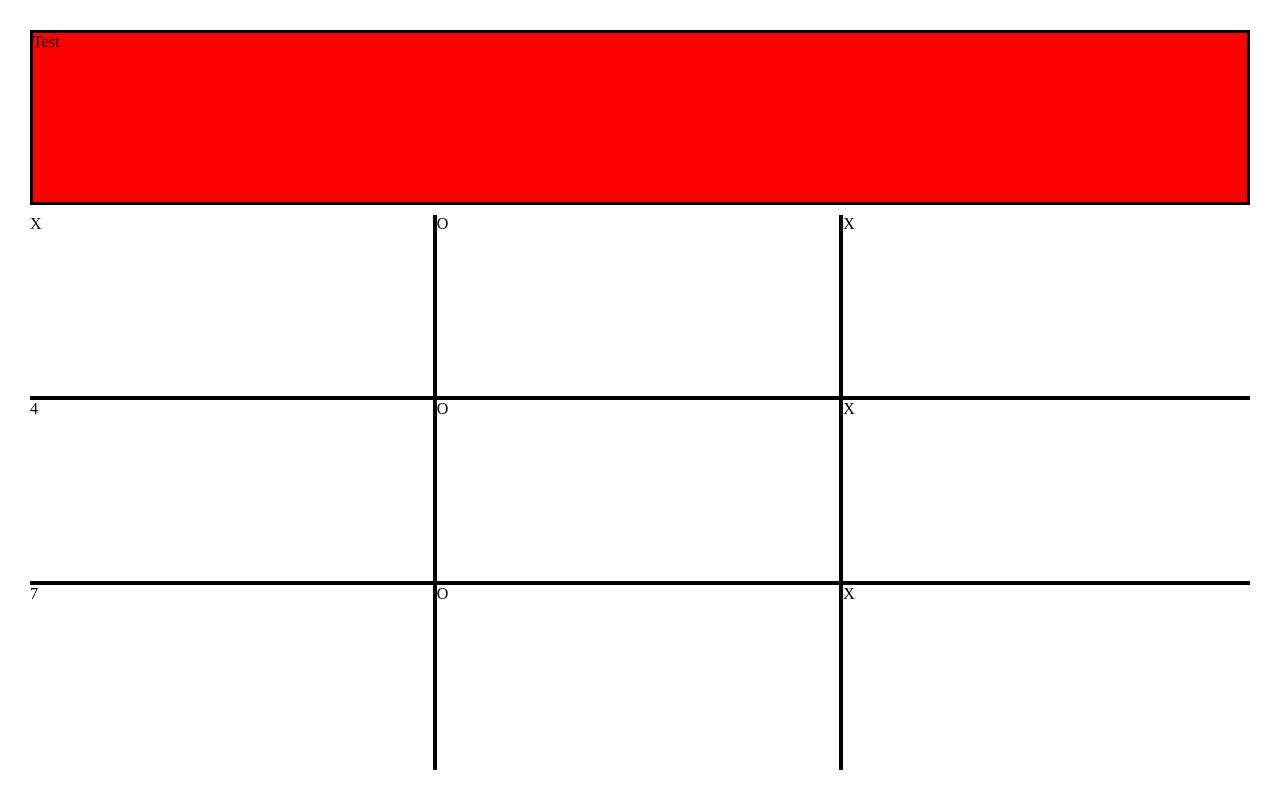
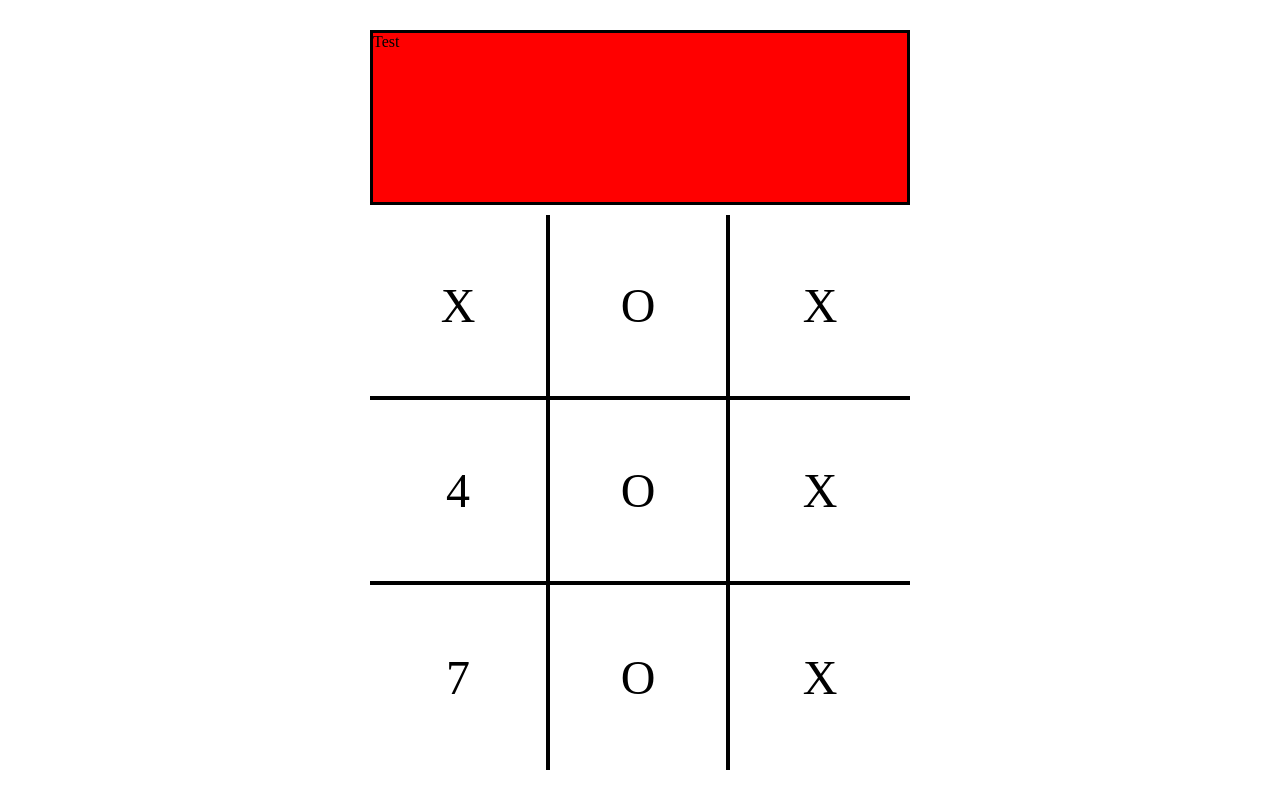
Before and after one commit to COValhalla/tic-tac-toe, a plain HTML site: page index.html in a window 1280 px wide. Drawn offline with Linux system fonts and the light colour scheme.

Commit message:
Added centering of webpage, centering of tic-tac-toe content.

```diff
--- a/styles.css
+++ b/styles.css
@@ -11,7 +11,10 @@
 }
 
 .container {
+    margin-left: auto;
+    margin-right: auto;
     padding: 30px;
+    max-width: 600px;
     width: 100vw;
     height: 100vh;
     display: grid;
@@ -28,6 +31,9 @@
 
 .block{
 /* Add styling to center X or O and size to fill box  */
+    display: grid;
+    place-items: center;
+    font-size: 3em;
 }
 
 #block1, #block2, #block4, #block5 {
```
